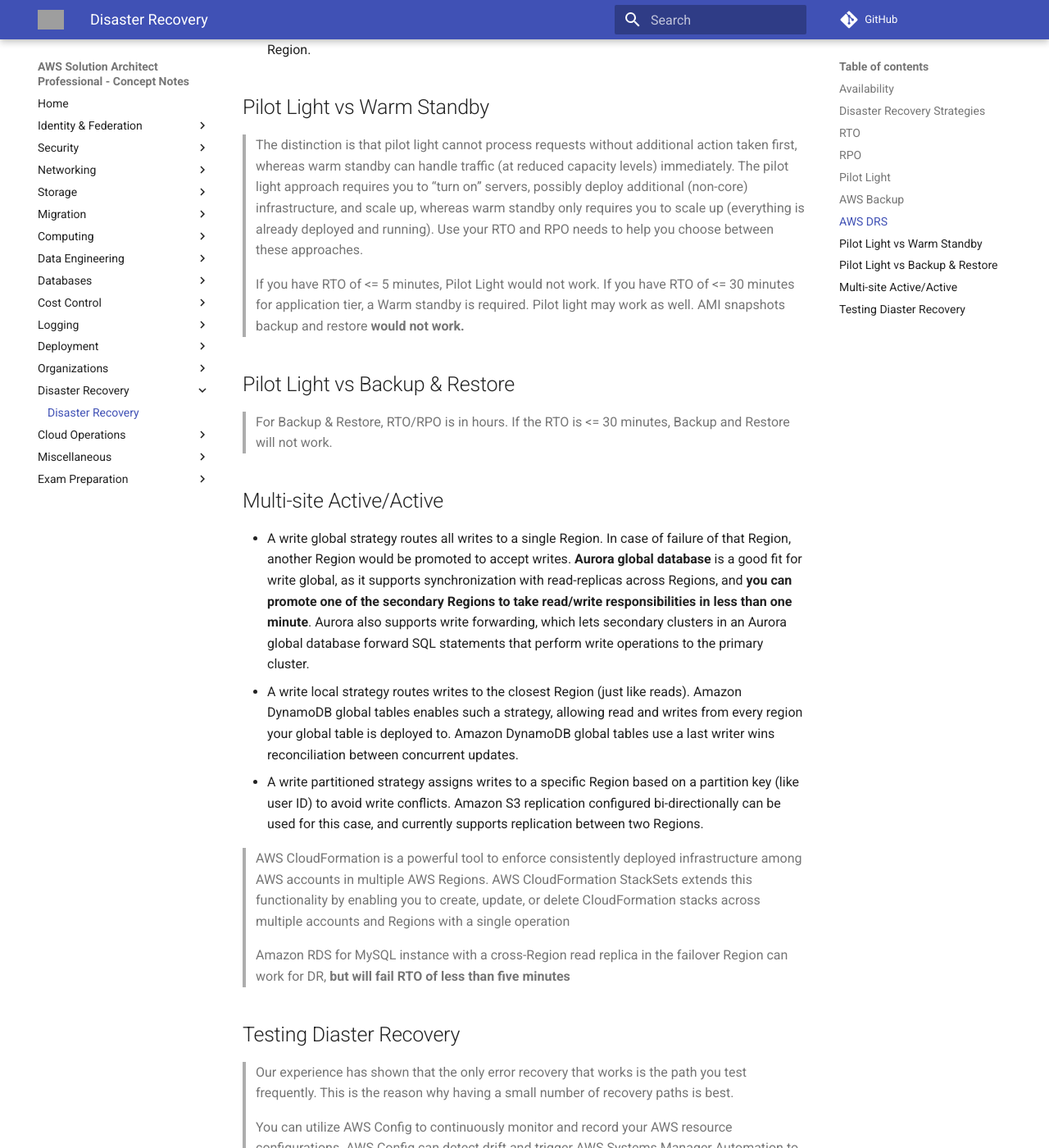
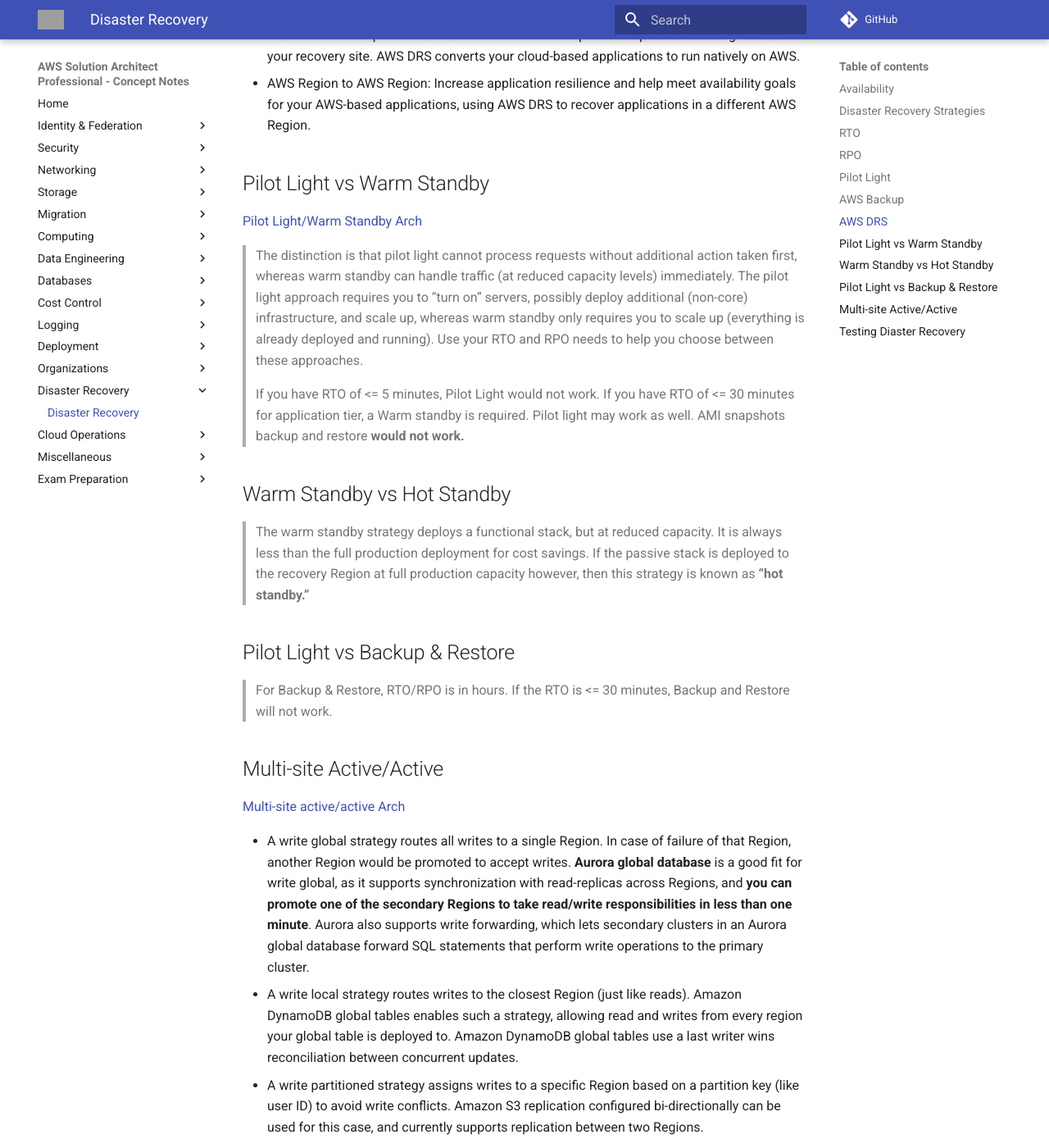
Before and after one commit to jeyabalajis/aws-certified-sa-pro-notes, an MkDocs documentation site: the page built from docs/disaster_recovery/disaster_recovery.md, in a window 1280 px wide and 1400 px high, scrolled down 3010 px. Shown: the whole window at 82% size. Built offline with MkDocs 1.6.1 and Material for MkDocs 9.7.7, drawn with Linux system fonts in a browser that asks for light colours; comment, search, counter and statistics services are not loaded; some of the changed text lies outside the part shown; grey boxes are pictures that could not be loaded.

Commit message:
Update disaster_recovery.md

```diff
--- a/docs/disaster_recovery/disaster_recovery.md
+++ b/docs/disaster_recovery/disaster_recovery.md
@@ -60,6 +60,8 @@
 
 > **Your backup strategy must include testing your backups.**
 
+> The backup and recovery strategy is considered the least efficient for RTO. However, you can use AWS resources like Amazon EventBridge to build serverless automation, which will reduce RTO by improving detection and recovery.
+
 ## AWS DRS
 
 - Set up AWS Elastic Disaster Recovery on your source servers to initiate secure data replication.
@@ -72,6 +74,8 @@
 
 ## Pilot Light vs Warm Standby
 
+[Pilot Light/Warm Standby Arch](]https://aws.amazon.com/blogs/architecture/disaster-recovery-dr-architecture-on-aws-part-iii-pilot-light-and-warm-standby/)
+
 > The distinction is that pilot light cannot process requests without additional action taken
 first, whereas warm standby can handle traffic (at reduced capacity levels) immediately. The pilot light
 approach requires you to “turn on” servers, possibly deploy additional (non-core) infrastructure, and
@@ -81,11 +85,18 @@
 > If you have RTO of <= 5 minutes, Pilot Light would not work.
 > If you have RTO of <= 30 minutes for application tier, a Warm standby is required. Pilot light may work as well. AMI snapshots backup and restore **would not work.**
 
+## Warm Standby vs Hot Standby
+
+> The warm standby strategy deploys a functional stack, but at reduced capacity. It is always less than the full production deployment for cost savings.
+> If the passive stack is deployed to the recovery Region at full production capacity however, then this strategy is known as **“hot standby.”**
+
 ## Pilot Light vs Backup & Restore
 
 > For Backup & Restore, RTO/RPO is in hours. If the RTO is <= 30 minutes, Backup and Restore will not work.
 
 ## Multi-site Active/Active
+
+[Multi-site active/active Arch](https://aws.amazon.com/blogs/architecture/disaster-recovery-dr-architecture-on-aws-part-iv-multi-site-active-active/)
 
 - A write global strategy routes all writes to a single Region. In case of failure of that Region, another
 Region would be promoted to accept writes. **Aurora global database** is a good fit for write global,
```
